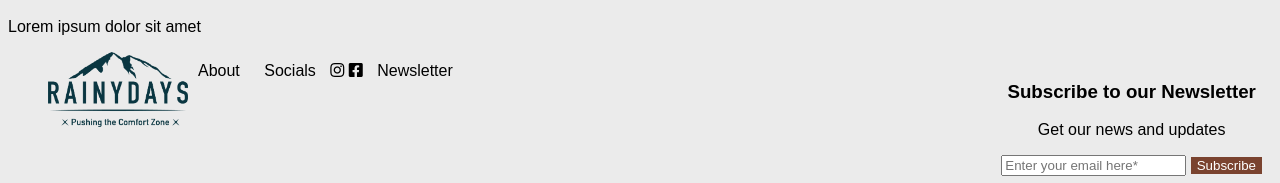
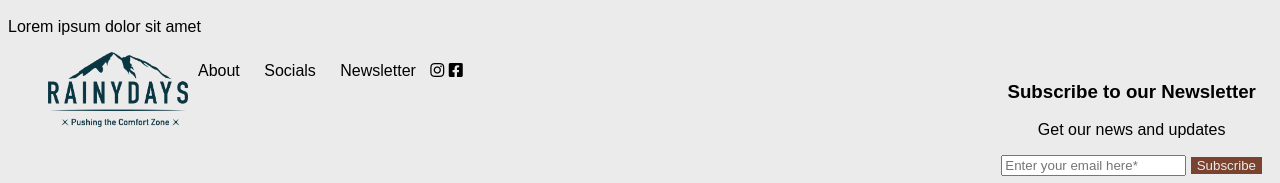
Before and after one commit to dina-kvivesen/first_website, a plain HTML site: page index.html in a window 1280 px wide. Shown: the part 1431-1614 px from the top of the page. Drawn offline with Linux system fonts and the light colour scheme; a web font is replaced by a local one.

Commit message:
update footer

```diff
--- a/css/styles.css
+++ b/css/styles.css
@@ -76,7 +76,7 @@ footer ul div {
 }
 input[type="submit"] {
   background-color: #7a432f;
-  color: white;
+  color: rgb(235, 235, 235);
   border: none;
 }
 
--- a/index.html
+++ b/index.html
@@ -55,9 +55,10 @@
         /></a>
         <li>About</li>
         <li>Socials</li>
+        <li>Newsletter</li>
+
         <i class="fab fa-instagram" alt="instagram"></i>
         <i class="fab fa-facebook-square" alt="facebook"></i>
-        <li>Newsletter</li>
 
       <form action="form-success.php" method="GET">
         <div class="container">
```
